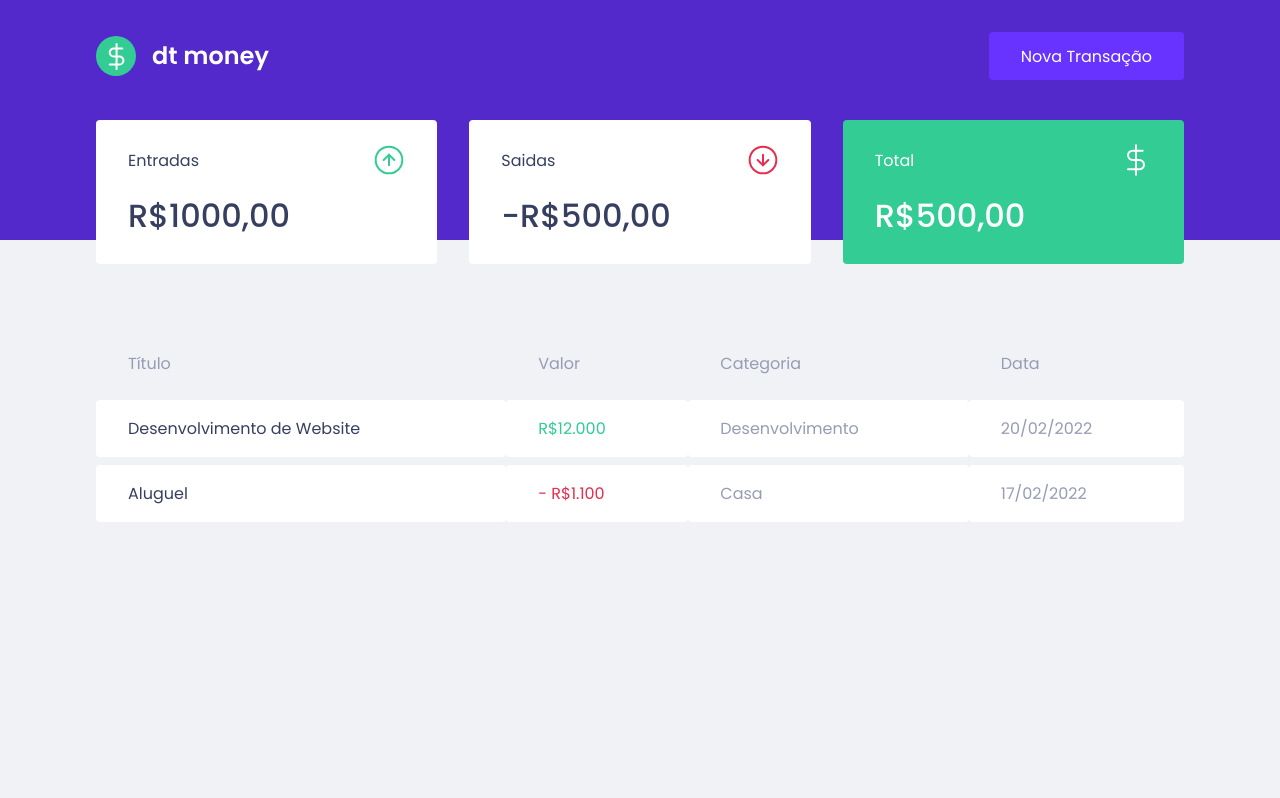
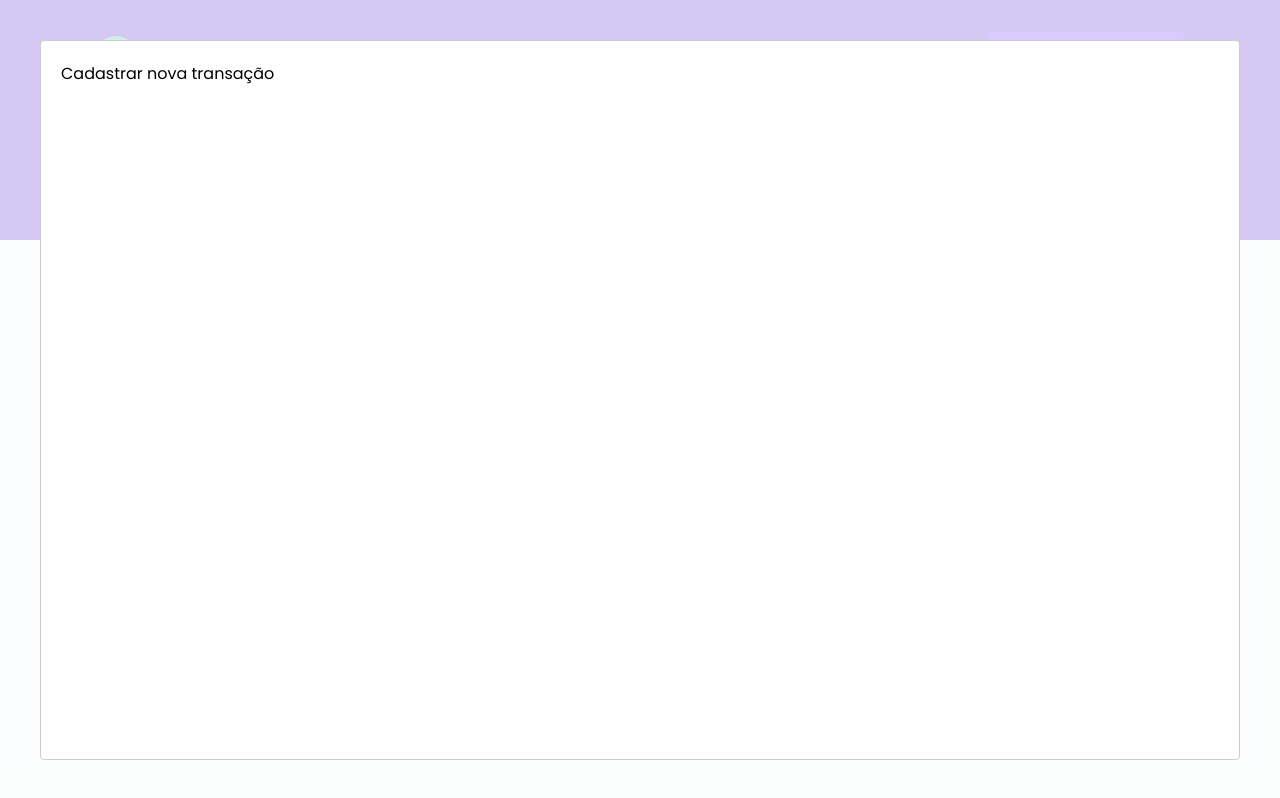
Before and after one commit to cassiocastro73/dtmoney, a React (Create React App) app: page / in a window 1280 px wide. Both pictures are taken after a click on the button "Nova Transação". Built offline with nearby package versions, Linux system fonts and the light colour scheme; no server answers.

Commit message:
Criação do modal de Nova Transação com react-modal

```diff
--- a/package.json
+++ b/package.json
@@ -3,9 +3,11 @@
   "version": "0.1.0",
   "private": true,
   "dependencies": {
+    "axios": "^0.26.1",
     "miragejs": "^0.1.43",
     "react": "^17.0.2",
     "react-dom": "^17.0.2",
+    "react-modal": "^3.14.4",
     "react-scripts": "5.0.0",
     "styled-components": "^5.3.3",
     "web-vitals": "^2.1.0"
@@ -18,6 +20,7 @@
     "@types/node": "^16.7.13",
     "@types/react": "^17.0.20",
     "@types/react-dom": "^17.0.9",
+    "@types/react-modal": "^3.13.1",
     "@types/styled-components": "^5.1.23",
     "typescript": "^4.4.2"
   },
--- a/src/App.tsx
+++ b/src/App.tsx
@@ -1,11 +1,35 @@
-import { GlobalStyle } from './styles/global'
-import { Header } from './components/Header/index'
+import { GlobalStyle } from './styles/global';
+import { Header } from './components/Header/index';
 import Dashboard from './components/Dashboard';
+import { useState } from 'react';
+import Modal from 'react-modal';
 
 export function App() {
+
+  const[isNewTransactionModalOpen, setIsNewTransactionModalOpen] = useState(false);
+
+  function handleOpenTransactionModal(){
+    setIsNewTransactionModalOpen(true)
+  }
+
+  function handleCloseTransactionModal(){
+    setIsNewTransactionModalOpen(false)
+  }
+
   return (
     <>
-      <Header></Header>
+      <Header
+      openNewTransaction={handleOpenTransactionModal}
+      ></Header>
+
+      <Modal
+        isOpen={isNewTransactionModalOpen}
+        onRequestClose={handleCloseTransactionModal}
+
+      >
+        Cadastrar nova transação
+      </Modal>
+
       <Dashboard />
      <GlobalStyle />
     </>
--- a/src/components/Header/index.tsx
+++ b/src/components/Header/index.tsx
@@ -3,12 +3,16 @@ import { Container,
         Content
 } from './styles'
 
-export function Header(){
+interface HeaderProps{
+    openNewTransaction: ()=> void;
+}
+
+export function Header({openNewTransaction}: HeaderProps){
     return(
         <Container>
             <Content>
             <img src={logoImg} alt="dt money" />
-            <button type="button">
+            <button type="button" onClick={openNewTransaction}>
                 Nova Transação
             </button>
             </Content>
--- a/src/components/TransactionsTable/index.tsx
+++ b/src/components/TransactionsTable/index.tsx
@@ -1,8 +1,15 @@
-import React from 'react';
+import React, { useEffect } from 'react';
+import { api } from '../../services/api';
 
 import { Container } from './styles';
 
 const TransactionsTable: React.FC = () => {
+
+    useEffect(()=>{
+        api.get('/transactions')
+        .then(response => console.log(response.data))
+    }, []);
+
   return (
       <Container>
           <table>
--- /dev/null
+++ b/src/services/api.ts
@@ -0,0 +1,6 @@
+import axios from 'axios';
+
+export const api =axios.create({
+    baseURL: 'http:://localhost:3000/api',
+
+})
```
Also changed, not shown: 2 other files (tests, documents, lock files or other folders).
